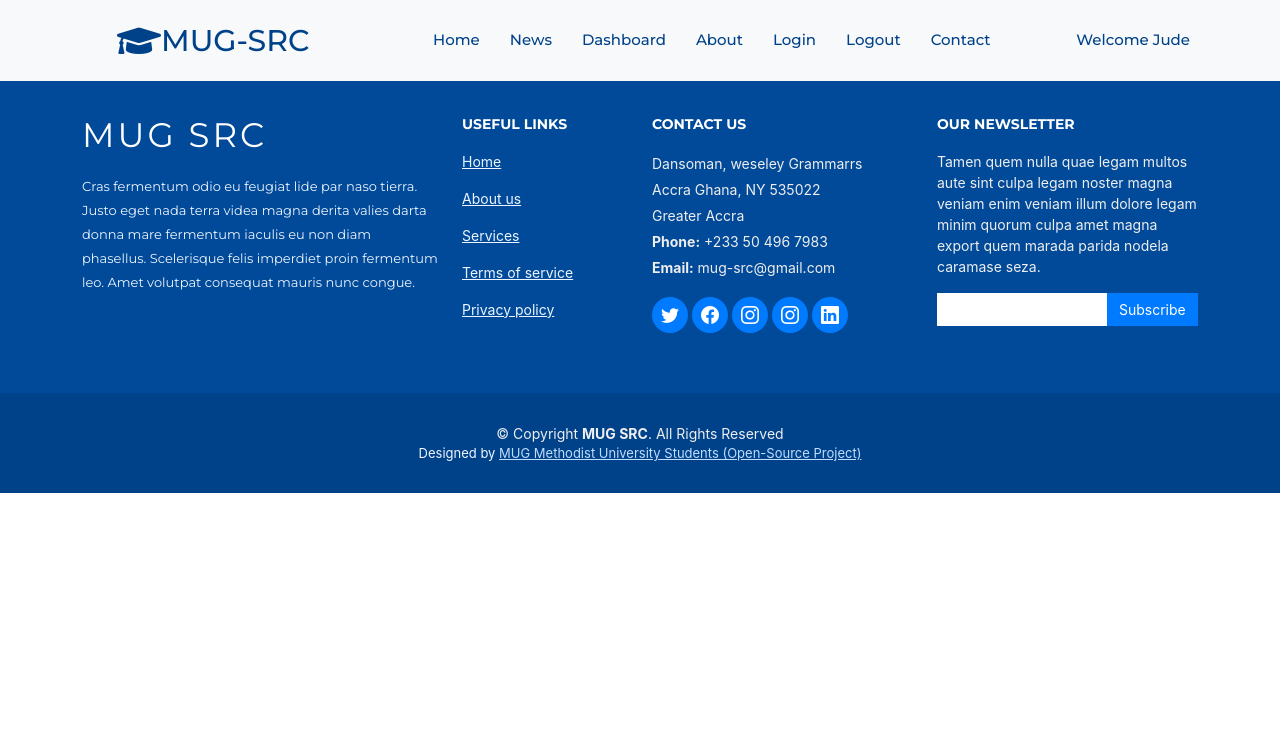
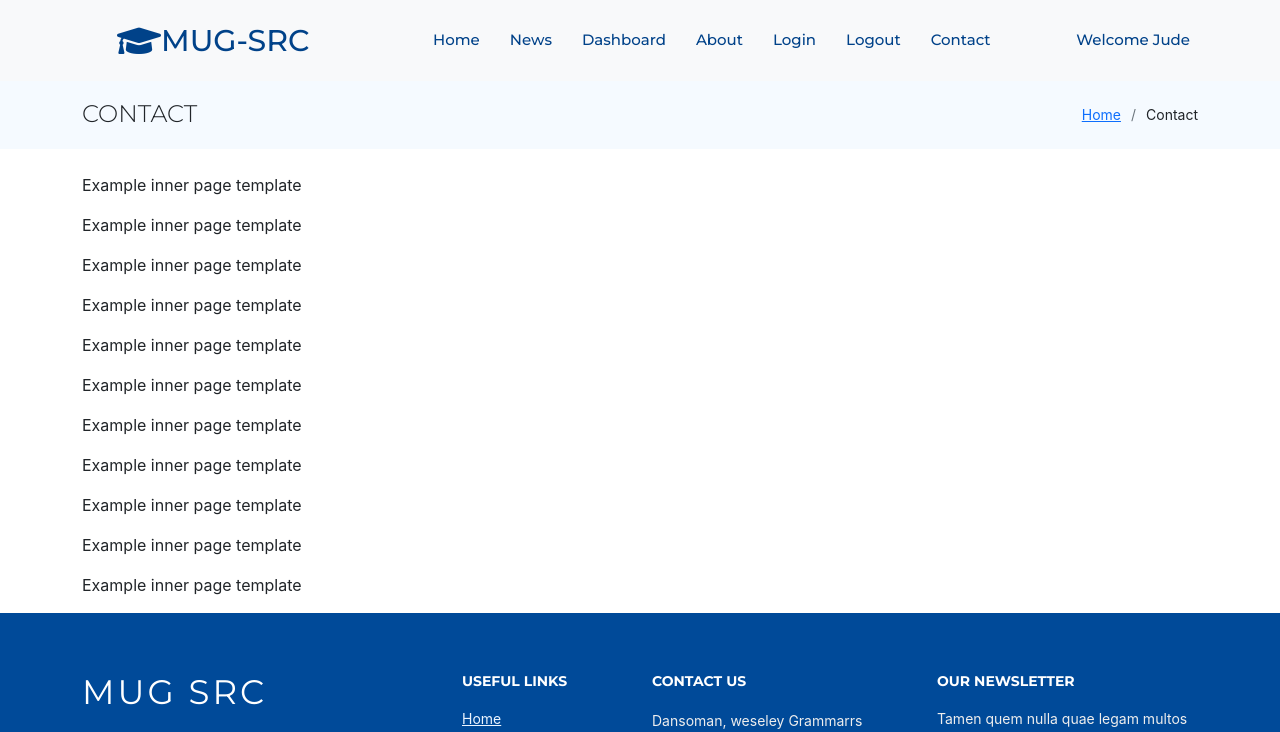
Before and after one commit to Alex1-ai/MUG-SRC-INFO-SYSTEM-FRONTEND, a React (Create React App) app in the folder src-info-system/: page /contact in a window 1280 px wide. Shown: the top 732 px of the page. Built offline with nearby package versions, Linux system fonts and the light colour scheme.

Commit message:
changed some stuffs in about us

```diff
--- a/src-info-system/src/App.js
+++ b/src-info-system/src/App.js
@@ -13,6 +13,7 @@ import { BrowserRouter as Router ,
 import Login from "./pages/Login";
 import Register from "./pages/Register";
 import News from "./pages/News";
+import Vote from "./pages/Vote";
 
 function App() {
   const user=true;
@@ -24,6 +25,8 @@ function App() {
         <Route  path="/dashboard" element={<Dashboard />}/>
         <Route  path="/about" element={<About/>}/>
         <Route  path="/contact" element={<Contact />}/>
+        <Route  path="/vote" element={<Vote />}/>
+
         <Route  path="/login" element={user? <Navigate to="/"/> :  <Login />}/>
         <Route  path="/register" element={<Register />}/>
         <Route  path="/news" element={<News />}/>
--- a/src-info-system/src/components/Description.jsx
+++ b/src-info-system/src/components/Description.jsx
@@ -1,4 +1,5 @@
 import React from 'react'
+import { Link } from 'react-router-dom'
 
 const Description = () => {
   return (
@@ -21,20 +22,23 @@ const Description = () => {
 
             <div class="icon-box" data-aos="fade-up" data-aos-delay="100">
               <div class="icon"><i class="bi bi-card-checklist"></i></div>
-              <h4 class="title"><a href="#">SRC News </a></h4>
-              <p class="description">Teacher rating is one of the topics that has been widely studied over the years, which needs relevant attention by our educational administrative institutions.</p>
+              <h4 class="title"><Link to="/news">SRC News </Link></h4>
+              <p class="description">Stay up-to-date with the latest news and updates from the SRC Info System. Our news section provides you with valuable insights, latest announcements, and important developments.Check back regularly to ensure you don't miss any of the exciting news and updates from SRC Info System!</p>
+              {/* <p class="description">Teacher rating is one of the topics that has been widely studied over the years, which needs relevant attention by our educational administrative institutions.</p> */}
             </div>
 
             <div class="icon-box" data-aos="fade-up" data-aos-delay="200">
               <div class="icon"><i class="bi bi-brightness-high"></i></div>
-              <h4 class="title"><a href="#">Students Feedback</a></h4>
-              <p class="description">Students can give feedback as easy and stressfree as possible. This encourages both the lecturers and students to enhance Teaching and Learning. </p>
+              <h4 class="title"><a href="#">Students Problems</a></h4>
+              <p class="description">We care about your concerns and challenges. At SRC Info System, we provide a platform where students can voice their issues, share concerns, or seek assistance for any problems they may be facing. Our dedicated SRC (Student Representative Council) team is here to listen, support, and help resolve your concerns. </p>
             </div>
 
             <div class="icon-box" data-aos="fade-up" data-aos-delay="300">
               <div class="icon"><i class="bi bi-calendar4-week"></i></div>
-              <h4 class="title"><a href="#">Improves Productivity</a></h4>
-              <p class="description">This system also improve the productivity of the student and the lecturers by regular feedback, which gives the lecturer dynamic style of engaging and giving the students the best information.</p>
+              <h4 class="title"><a href="#">Student Timetable</a></h4>
+              <p class="description">Our Student Timetable feature is designed to make your life as a student easier and more organized. Say goodbye to missed classes and assignment deadlines – keep everything in one place and stay on top of your academic commitments.
+
+</p>
             </div>
 
           </div>
--- a/src-info-system/src/pages/Contact.jsx
+++ b/src-info-system/src/pages/Contact.jsx
@@ -1,12 +1,64 @@
 import React from 'react'
 import NavBar from '../components/NavBar'
 import Footer from '../components/Footer'
+import { Link } from 'react-router-dom'
 
 const Contact = () => {
   return (
     <div>
         <NavBar />
-        <h1> Contact Us Page</h1>
+        <section class="breadcrumbs">
+      <div class="container">
+
+        <div class="d-flex justify-content-between align-items-center">
+          <h2>CONTACT </h2>
+          <ol>
+            <li><Link to="/">Home</Link></li>
+            <li>Contact</li>
+          </ol>
+        </div>
+
+      </div>
+    </section>
+    {/* <!-- End Breadcrumbs Section --> */}
+
+    <section class="inner-page pt-4">
+      <div class="container">
+        <p>
+          Example inner page template
+        </p>
+        <p>
+          Example inner page template
+        </p>
+        <p>
+          Example inner page template
+        </p>
+        <p>
+          Example inner page template
+        </p>
+        <p>
+          Example inner page template
+        </p>
+        <p>
+          Example inner page template
+        </p>
+        <p>
+          Example inner page template
+        </p>
+        <p>
+          Example inner page template
+        </p>
+        <p>
+          Example inner page template
+        </p>
+        <p>
+          Example inner page template
+        </p>
+        <p>
+          Example inner page template
+        </p>
+      </div>
+    </section>
 
 
         <Footer />
--- a/src-info-system/src/pages/Dashboard.jsx
+++ b/src-info-system/src/pages/Dashboard.jsx
@@ -1,12 +1,64 @@
 import React from 'react'
 import NavBar from '../components/NavBar'
 import Footer from '../components/Footer'
+import { Link } from 'react-router-dom'
 
 const Dashboard = () => {
   return (
     <div>
       <NavBar />
-      <h1>Dashboard Page</h1>
+      <section class="breadcrumbs">
+      <div class="container">
+
+        <div class="d-flex justify-content-between align-items-center">
+          <h2>PROFILE</h2>
+          <ol>
+            <li><Link to="/">Home</Link></li>
+            <li>profile</li>
+          </ol>
+        </div>
+
+      </div>
+    </section>
+    {/* <!-- End Breadcrumbs Section --> */}
+
+    <section class="inner-page pt-4">
+      <div class="container">
+        <p>
+          Example inner page template
+        </p>
+        <p>
+          Example inner page template
+        </p>
+        <p>
+          Example inner page template
+        </p>
+        <p>
+          Example inner page template
+        </p>
+        <p>
+          Example inner page template
+        </p>
+        <p>
+          Example inner page template
+        </p>
+        <p>
+          Example inner page template
+        </p>
+        <p>
+          Example inner page template
+        </p>
+        <p>
+          Example inner page template
+        </p>
+        <p>
+          Example inner page template
+        </p>
+        <p>
+          Example inner page template
+        </p>
+      </div>
+    </section>
 
       <Footer />
     </div>
--- a/src-info-system/src/pages/News.jsx
+++ b/src-info-system/src/pages/News.jsx
@@ -1,12 +1,66 @@
 import React from 'react'
 import NavBar from '../components/NavBar'
 import Footer from '../components/Footer'
+import { Link } from 'react-router-dom'
 
 const News = () => {
   return (
     <div>
         <NavBar />
-        <h1>SRC NEWS</h1>
+        {/* <h1>SRC NEWS</h1> */}
+         {/* <!-- ======= Breadcrumbs Section ======= --> */}
+    <section class="breadcrumbs">
+      <div class="container">
+
+        <div class="d-flex justify-content-between align-items-center">
+          <h2>SRC-NEWS</h2>
+          <ol>
+            <li><Link to="/">Home</Link></li>
+            <li>src-news</li>
+          </ol>
+        </div>
+
+      </div>
+    </section>
+    {/* <!-- End Breadcrumbs Section --> */}
+
+    <section class="inner-page pt-4">
+      <div class="container">
+        <p>
+          Example inner page template
+        </p>
+        <p>
+          Example inner page template
+        </p>
+        <p>
+          Example inner page template
+        </p>
+        <p>
+          Example inner page template
+        </p>
+        <p>
+          Example inner page template
+        </p>
+        <p>
+          Example inner page template
+        </p>
+        <p>
+          Example inner page template
+        </p>
+        <p>
+          Example inner page template
+        </p>
+        <p>
+          Example inner page template
+        </p>
+        <p>
+          Example inner page template
+        </p>
+        <p>
+          Example inner page template
+        </p>
+      </div>
+    </section>
         <Footer />
 
     </div>
--- /dev/null
+++ b/src-info-system/src/pages/Vote.jsx
@@ -0,0 +1,32 @@
+import React from 'react'
+import NavBar from '../components/NavBar'
+import Footer from '../components/Footer'
+import { Link } from 'react-router-dom'
+
+const Vote = () => {
+  return (
+    <>
+     <NavBar />
+     <section class="breadcrumbs">
+      <div class="container">
+
+        <div class="d-flex justify-content-between align-items-center">
+          <h2>VOTE</h2>
+          <ol>
+            <li><Link to="/">Home</Link></li>
+            <li>Vote</li>
+          </ol>
+        </div>
+
+      </div>
+    </section>
+
+
+
+     <Footer/>
+
+    </>
+  )
+}
+
+export default Vote
```
Also changed, not shown: src-info-system/src/components/Activities.jsx (+21 -8 lines), src-info-system/src/pages/About.jsx (+45 -6 lines), src-info-system/src/pages/SrcNews.jsx (added, +35 -0 lines).
